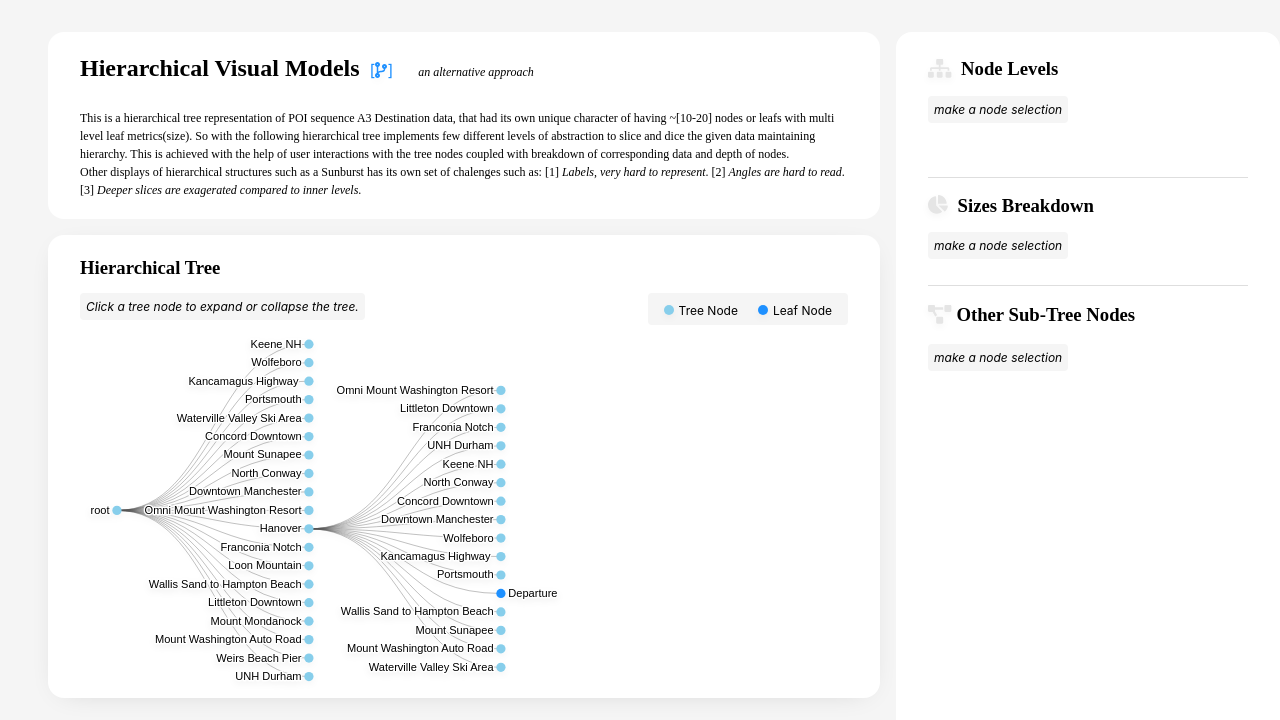
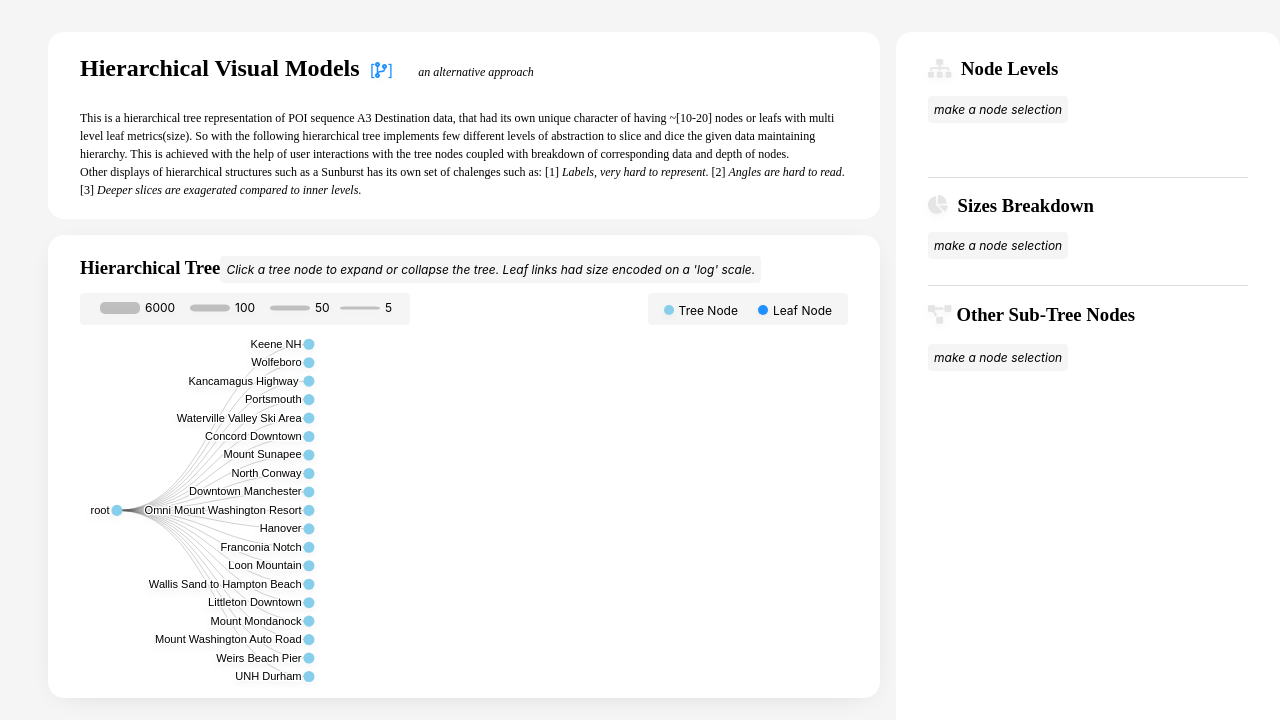
Before and after one commit to santhoshsoundar/hierarchical-visual-models, a React (Create React App) app: page / in a window 1280 px wide. Shown: the top 720 px of the page. Built offline with nearby package versions, Linux system fonts and the light colour scheme.

Commit message:
updated the tree description based on interview discussions

```diff
--- a/src/App.js
+++ b/src/App.js
@@ -15,6 +15,23 @@ class App extends Component {
   componentDidMount() {
     fetch(`${process.env.PUBLIC_URL || ""}/data/poi_sequences.json`)
       .then(res => res.json())
+      .then(res => {
+        // function traverse(node) {
+        //   if (node.children) {
+        //     if (node.children.map(d => d.size).length > 1) {
+        //       let leafNodes = node.children;
+        //       node.children = [];
+        //       node.children = leafNodes.sort((a, b) => a.size - b.size);
+        //     } else {
+        //       node.children.forEach(node => {
+        //         traverse(node);
+        //       });
+        //     }
+        //   }
+        // }
+        // traverse(res.report.data);
+        return res;
+      })
       .then(
         result => {
           this.setState({
--- a/src/Content/Tree/Tree.css
+++ b/src/Content/Tree/Tree.css
@@ -1,7 +1,22 @@
-.legend {
-  padding: 6px;
-  float: right;
+.legend,
+.legendLink {
   background-color: var(--background);
   border-radius: 4px;
   margin-bottom: 10px;
 }
+.legend {
+  padding: 6px;
+  float: right;
+}
+.legendLink {
+  float: left;
+}
+
+.heading {
+  display: inline-block;
+}
+
+.link {
+  fill: gray;
+  opacity: 0.4;
+}
--- a/src/Content/Tree/Tree.js
+++ b/src/Content/Tree/Tree.js
@@ -10,10 +10,16 @@ const width = 832,
   palette = {
     subtreeNode: "skyblue",
     leafNode: "dodgerblue",
-    nodeFocus: "orangered",
+    nodeFocus: "pink",
     nodeSelected: "orangered"
   },
-  node_radius = 5,
+  colorScale = d3.scaleOrdinal().range(d3.schemeTableau10),
+  linkWidth = d3
+    .scaleLog()
+    .domain([1, 6000])
+    .range([1, 12])
+    .clamp(true),
+  node_radius = 6,
   node_levels = 4,
   dy = width / node_levels,
   dx = 20;
@@ -58,8 +64,17 @@ class Tree extends Component {
       root.descendants().forEach((d, i) => {
         d.id = i;
         d._children = d.children;
-        if (d.depth && d.data.name.length !== 7) d.children = null;
+        if (d.depth > 0) d.children = null;
       });
+
+      // Collapse the node and all it's children
+      function collapse(d) {
+        if (d.children && d.depth !== 1 && d.depth !== 0) {
+          d._children = d.children;
+          d._children.forEach(collapse);
+          d.children = null;
+        }
+      }
 
       return { data, root, svg, gLink, gNode };
     } else {
@@ -95,7 +110,10 @@ class Tree extends Component {
       );
 
     // Update the nodes…
-    const node = gNode.selectAll("g").data(nodes, d => d.id);
+    const node = gNode
+      .selectAll("g")
+      .attr("class", "node")
+      .data(nodes, d => d.id);
 
     // Enter any new nodes at the parent's previous position.
     const nodeEnter = node
@@ -110,10 +128,22 @@ class Tree extends Component {
         this.props.nodeClicked(d);
       });
 
+    node.selectAll("circle").attr("fill", d => {
+      return d._children ? palette.subtreeNode : palette.leafNode;
+    });
+
+    let palleteCouter = 0;
     nodeEnter
       .append("circle")
       .attr("r", node_radius)
-      .attr("fill", d => (d._children ? palette.subtreeNode : palette.leafNode))
+      .attr("fill", d => {
+        if (!d._children) {
+          let color = colorScale(palleteCouter);
+          palleteCouter++;
+          return color;
+        }
+        return palette.subtreeNode;
+      })
       .attr("stroke-width", 10)
       .attr("pointer-events", d => (d._children ? "all" : "none"))
       .on("mouseover", handleMouseOver)
@@ -124,7 +154,9 @@ class Tree extends Component {
       .attr("dy", "0.31em")
       .attr("x", d => (d._children ? -8 : 8))
       .attr("text-anchor", d => (d._children ? "end" : "start"))
-      .text(d => d.data.name)
+      .text(d =>
+        d.data.size ? `${d.data.name} - ${d.data.size} ` : d.data.name
+      )
       .clone(true)
       .lower()
       .attr("stroke-linejoin", "round")
@@ -135,7 +167,9 @@ class Tree extends Component {
     node
       .merge(nodeEnter)
       .transition(transition)
-      .attr("transform", d => `translate(${d.y},${d.x})`)
+      .attr("transform", d => {
+        return `translate(${d.y},${d.x})`;
+      })
       .attr("fill-opacity", 1)
       .attr("stroke-opacity", 1);
 
@@ -153,7 +187,7 @@ class Tree extends Component {
         d3.select(this)
           .transition()
           .duration(300)
-          .attr("r", 5)
+          .attr("r", node_radius)
           .attr("fill", palette.nodeFocus);
       }
     }
@@ -178,13 +212,27 @@ class Tree extends Component {
       .attr("d", d => {
         const o = { x: source.x0, y: source.y0 };
         return diagonal({ source: o, target: o });
-      });
+      })
+      .attr("stroke-width", d => {
+        if (!d.target._children) {
+          return linkWidth(d.target.data.size);
+        }
+        return 1;
+      })
+      .attr("stroke-opacity", 0.3);
 
     // Transition links to their new position.
     link
       .merge(linkEnter)
       .transition(transition)
-      .attr("d", diagonal);
+      .attr("d", diagonal)
+      .attr("stroke-width", d => {
+        if (!d.target._children) {
+          return linkWidth(d.target.data.size);
+        }
+        return 1;
+      })
+      .attr("stroke-opacity", 0.3);
 
     // Transition exiting nodes to the parent's new position.
     link
@@ -218,11 +266,61 @@ class Tree extends Component {
     }
   }
 
+  legendLinkStyle = { fill: "#444", rx: "5", opacity: 0.3 };
+
   render() {
     return (
       <div>
-        <h3>Hierarchical Tree </h3>
-        <Annotation annotationText="Click a tree node to expand or collapse the tree." />
+        <div>
+          <h3 class="heading">Hierarchical Tree </h3>
+          <Annotation annotationText="Click a tree node to expand or collapse the tree. Leaf links had size encoded on a 'log' scale." />
+        </div>
+        <div className="legendLink">
+          <svg width="330" height="28">
+            <g>
+              <rect
+                x="20"
+                y={15 - linkWidth(6000) / 2}
+                width="40"
+                height={linkWidth(6000)}
+                style={this.legendLinkStyle}
+              />
+              <text x="65" dy="1.6em" style={{ fontSize: "12px" }}>
+                6000
+              </text>
+              <rect
+                x="110"
+                y={15 - linkWidth(100) / 2}
+                width="40"
+                height={linkWidth(100)}
+                style={this.legendLinkStyle}
+              />
+              <text x="155" dy="1.6em" style={{ fontSize: "12px" }}>
+                100
+              </text>
+              <rect
+                x="190"
+                y={15 - linkWidth(25) / 2}
+                width="40"
+                height={linkWidth(25)}
+                style={this.legendLinkStyle}
+              />
+              <text x="235" dy="1.6em" style={{ fontSize: "12px" }}>
+                50
+              </text>
+              <rect
+                x="260"
+                y={15 - linkWidth(5) / 2}
+                width="40"
+                height={linkWidth(5)}
+                style={this.legendLinkStyle}
+              />
+              <text x="305" dy="1.6em" style={{ fontSize: "12px" }}>
+                5
+              </text>
+            </g>
+          </svg>
+        </div>
         <div className="legend">
           <Legend labelText={"Tree Node"} color={palette.subtreeNode} />
           <Legend labelText={"Leaf Node"} color={palette.leafNode} />
--- a/src/Sidebar/Donut/DonutChart.js
+++ b/src/Sidebar/Donut/DonutChart.js
@@ -5,7 +5,6 @@ import "./DonutChart.css";
 
 const width = 300,
   height = 150,
-  colorScale = d3.scaleOrdinal().range(d3.schemeTableau10),
   arcGenerator = d3
     .arc()
     .innerRadius(height * 0.65)
@@ -16,7 +15,8 @@ const width = 300,
     .endAngle(d => d.endAngle),
   legendRectSize = 14,
   legendSpacing = 4,
-  legendPadding = 10;
+  legendPadding = 10,
+  colorScale = d3.scaleOrdinal().range(d3.schemeTableau10);
 
 class DonutChart extends Component {
   state = {
@@ -24,8 +24,8 @@ class DonutChart extends Component {
     labels: []
   };
 
-  static getDerivedStateFromProps(nextProps) {
-    const { data } = nextProps;
+  static getDerivedStateFromProps(nextProps, previousState) {
+    let data = nextProps.data.reverse();
     if (!data) return {};
 
     const labels = data.map(d => d.name);
@@ -54,6 +54,7 @@ class DonutChart extends Component {
         .attr("stroke", "white")
         .attr("fill", (d, i) => colorScale(i));
 
+      // donut chart legend with rounded rects
       let legendG = svg
         .append("g")
         .attr("transform", `translate(${width / 5},${height + legendPadding})`);
--- a/src/Sidebar/NodeLevels/NodeLevels.js
+++ b/src/Sidebar/NodeLevels/NodeLevels.js
@@ -19,8 +19,8 @@ function NodeLevels(props) {
         )}
         {nodeLevels.map((d, i) => {
           return (
-            <div className="node-level">
-              <Spacer amount={i * 5} />
+            <div className="node-level" key={i}>
+              <Spacer amount={(i + 1) * 5} />
               <span className="node-highlight">{d}</span>{" "}
               <FontAwesomeIcon icon={faChevronRight} />
             </div>
--- a/src/Sidebar/OtherNodesList/OtherNodesList.js
+++ b/src/Sidebar/OtherNodesList/OtherNodesList.js
@@ -13,8 +13,8 @@ function OtherNodesList(props) {
         Other Sub-Tree Nodes
       </h3>
       <div className="subtree-nodes">
-        {subTreeNodes.map(d => {
-          return <div>{d}</div>;
+        {subTreeNodes.map((d, i) => {
+          return <div key={i}>{d}</div>;
         })}
       </div>
       {!isSubTreeExists && isNodeSelected && (
```
